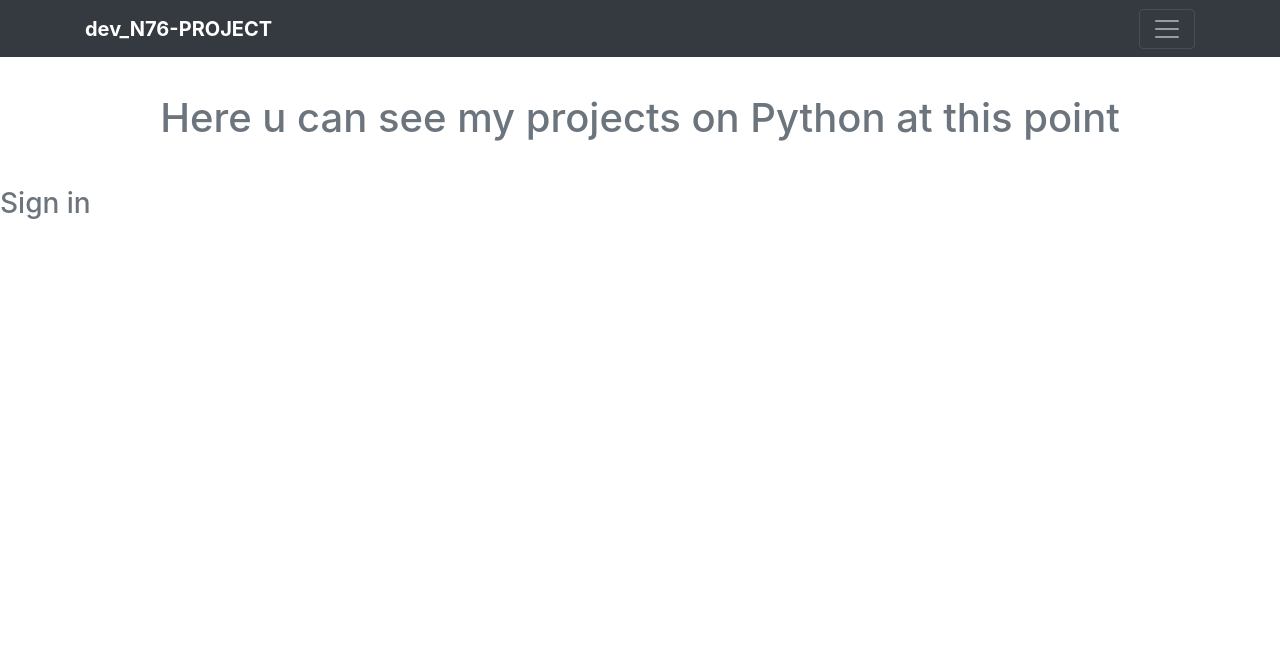
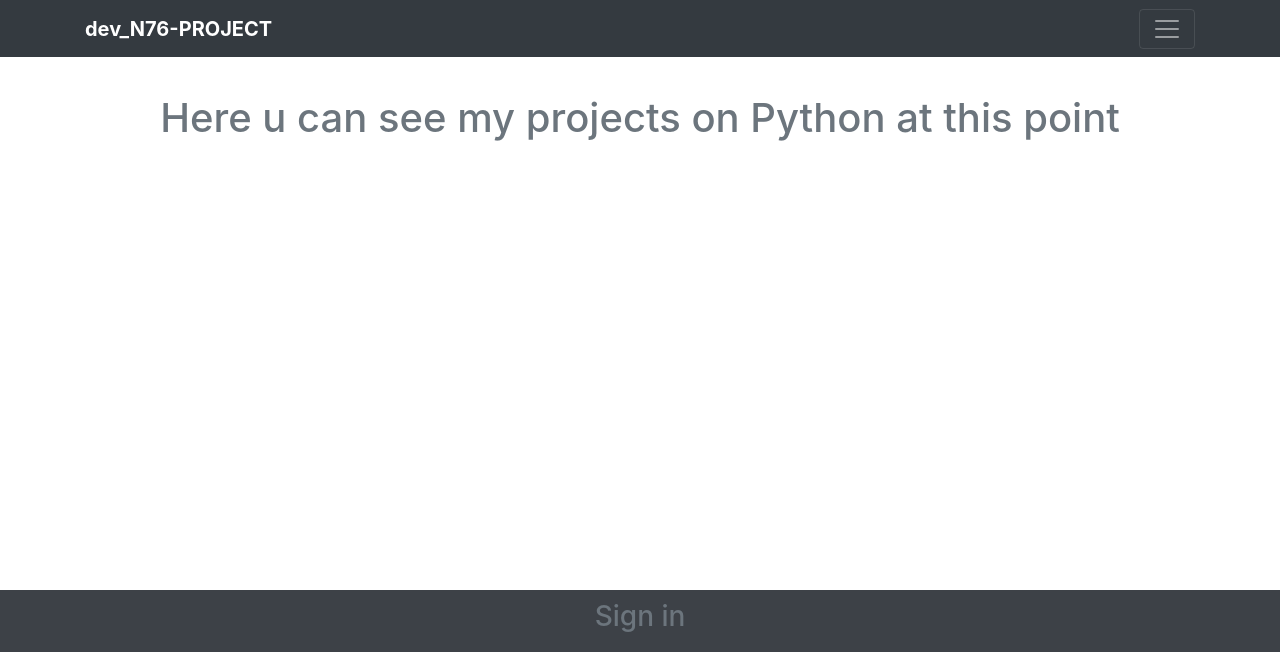
Before and after one commit to NIKITA-76/django-site, a Django app: page / in a window 1280 px wide. Shown: the part 148-800 px from the top of the page. Run offline with Django 4.2, Linux system fonts and the light colour scheme; data that the repository does not hold is empty.

Commit message:
New footer(?)

```diff
--- a/DBLOG/blog_app/static/blog_app/css/main.css
+++ b/DBLOG/blog_app/static/blog_app/css/main.css
@@ -32,3 +32,14 @@
     width: 454px;
     font-size: 16px;
 }
+
+.foter {
+    position: fixed; /* Фиксированное положение */
+    left: 0; bottom: 0; /* Левый нижний угол */
+    padding: 10px; /* Поля вокруг текста */
+    background: #363a40f5; /* Цвет фона */
+    color: #fff; /* Цвет текста */
+    width: 100%; /* Ширина слоя */
+    font-size: 20px;
+    text-align: center;
+   }
```
